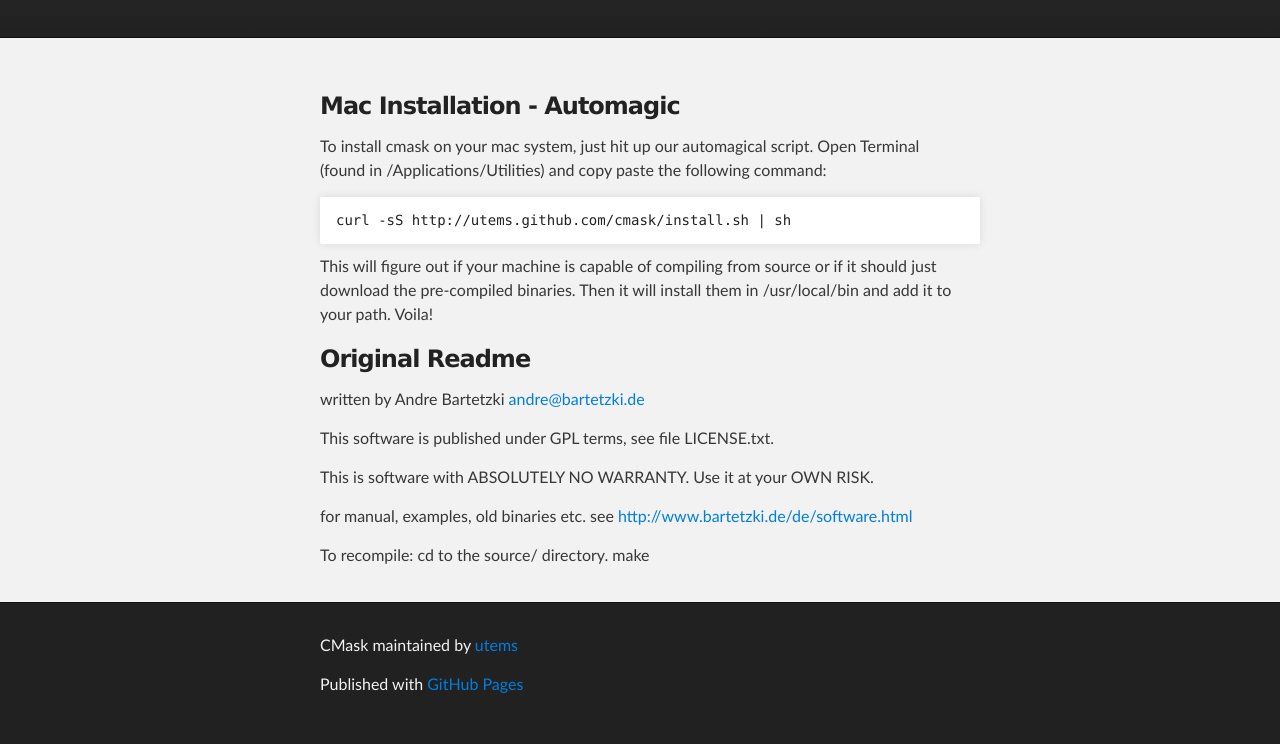
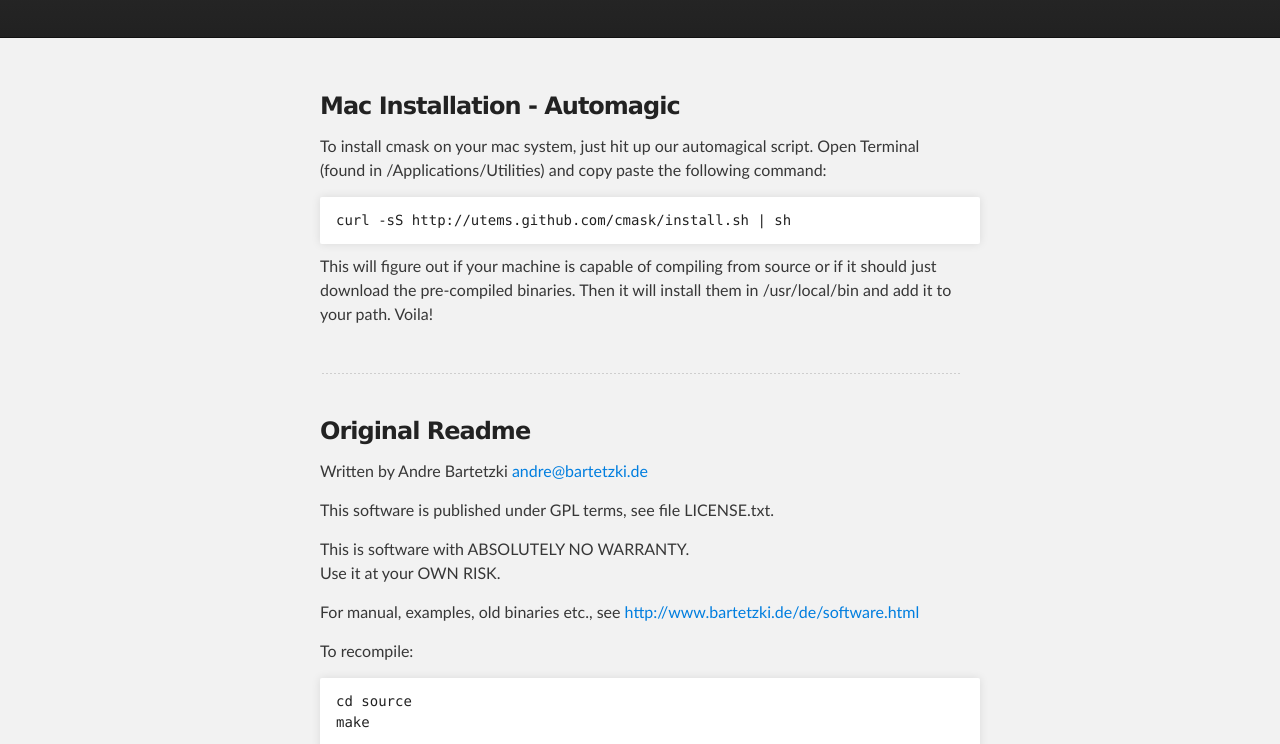
Before and after one commit to utems/cmask, a plain HTML site: page index.html in a window 1280 px wide. Shown: the part 208-952 px from the top of the page. Drawn offline with Linux system fonts and the light colour scheme.

Commit message:
Update utems links and original README.

```diff
--- a/index.html
+++ b/index.html
@@ -33,30 +33,28 @@
 </code></pre>
 
 <p>This will figure out if your machine is capable of compiling from source or if it should just download the pre-compiled binaries. Then it will install them in /usr/local/bin and add it to your path. Voila!</p>
-
+<br /><hr /><br />
 <h3>Original Readme</h3>
 
-<p>written by Andre Bartetzki <a href="mailto:andre@bartetzki.de">andre@bartetzki.de</a></p>
+<p>Written by Andre Bartetzki <a href="mailto:andre@bartetzki.de">andre@bartetzki.de</a></p>
 
 <p>This software is published under GPL terms, see file LICENSE.txt.</p>
 
-<p>This is software with ABSOLUTELY NO WARRANTY.
+<p>This is software with ABSOLUTELY NO WARRANTY.<br />
 Use it at your OWN RISK. </p>
 
-<p>for manual, examples, old binaries etc. see
-<a href="http://www.bartetzki.de/de/software.html">http://www.bartetzki.de/de/software.html</a></p>
+<p>For manual, examples, old binaries etc., see <a href="http://www.bartetzki.de/de/software.html">http://www.bartetzki.de/de/software.html</a></p>
 
-<p>To recompile:
-    cd to the source/ directory.
-        make</p>
-      </section>
-    </div>
+<p>To recompile:</p>
+<pre><code>cd source
+make<code></pre>
+    </section>
+        </div>
 
     <!-- FOOTER  -->
     <div id="footer_wrap" class="outer">
       <footer class="inner">
-        <p class="copyright">CMask maintained by <a href="https://github.com/utems">utems</a></p>
-        <p>Published with <a href="http://pages.github.com">GitHub Pages</a></p>
+        <p class="copyright">Maintained by <a href="http://utems.github.com">utems</a></p>
       </footer>
     </div>
 
```
